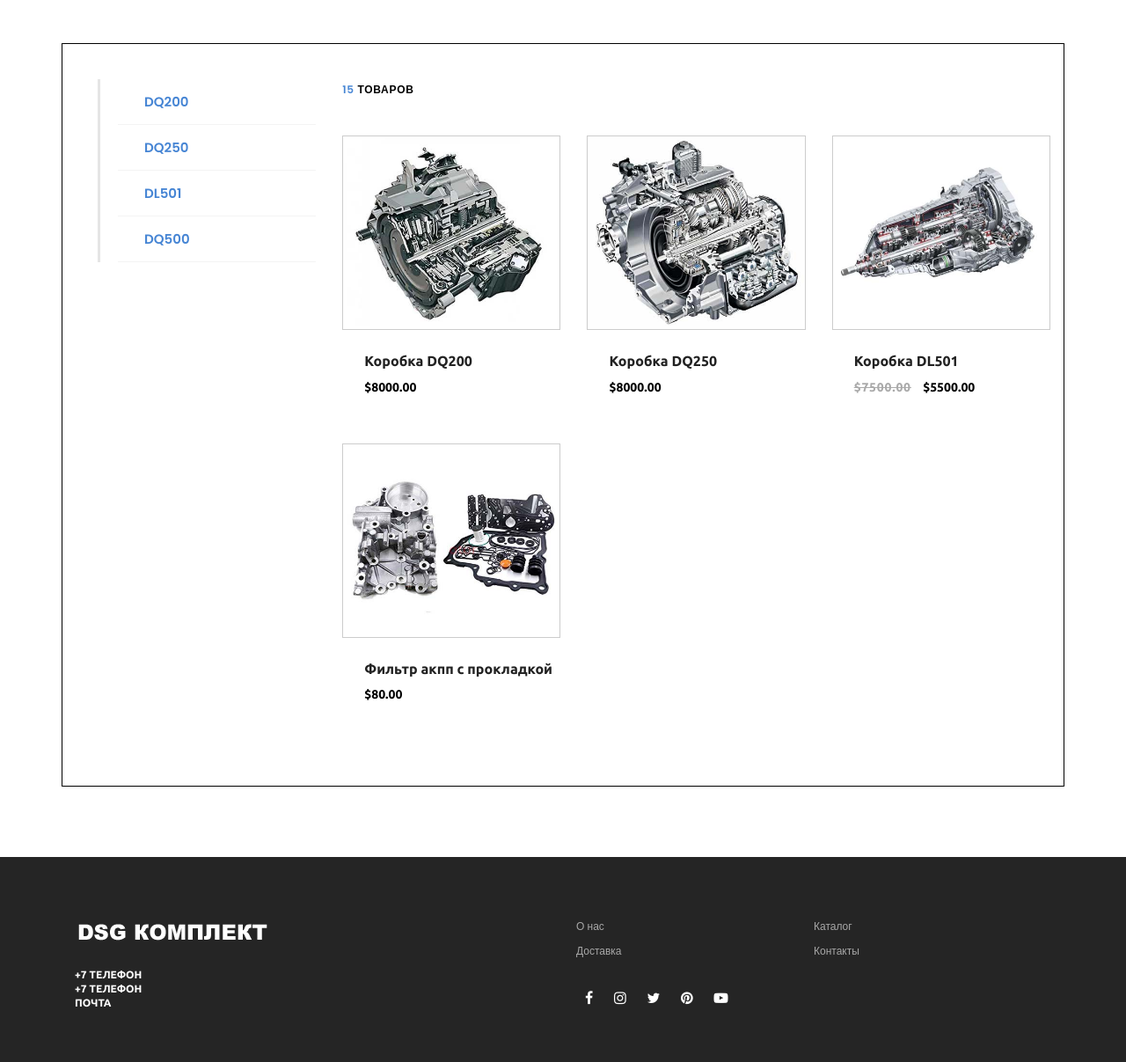
After one commit to lebalex/dsg, a PHP site: page /catalog in a window 1280 px wide. The commit adds this page. Shown: the part 386-1593 px from the top of the page at 88% size. Run offline with PHP 8.4, Linux system fonts and the light colour scheme.

Commit message:
19.09.2020 16:17

```diff
--- /dev/null
+++ b/catalog.php
@@ -0,0 +1,230 @@
+<?php
+include_once 'header.php';
+?>
+<section class="welcome_area">
+    <div class="fullscreen-bg">
+        <div class="overlay">
+
+            <div class="container h-100">
+                <div class="row h-100 align-items-center">
+                    <div class="col-12">
+                        <div class="hero-content">
+                            <h3>DSG Комплект</h3>
+                            <h6>Каталог</h6>
+                        </div>
+                    </div>
+                </div>
+            </div>
+
+        </div>
+
+        <video loop="" muted="" autoplay="" poster="/bg/vag2.jpg" class="fullscreen-bg__video">
+            <source src="/bg/vag2.mp4" type="video/mp4">
+            <source src="/bg/vag2.webm" type="video/webm">
+        </video>
+    </div>
+</section>
+
+<section class="shop_grid_area section-padding-0-80">
+    <div class="overlay3 container">
+        <div class="row">
+            <div class="col-lg-3 ">
+                <div class="sidemenu-container">
+                    <div class="wrapperWidthFixedSrollBlock">
+                        <div class="selector-fixedSrollBlock menu-navigation" id='navigation'>
+                            <div class="selector-fixedSrollBlock-real-heigh">
+                                <div class="row">
+                                    <ul class='nav'>
+                                        <li class='col-12  on-ic '>
+                                            <a href="/catalog/1" class='nav-link scroll'>
+
+                                                <span class="text">DQ200</span>
+                                            </a></li>
+                                        <li class='col-12  on-ic '>
+                                            <a href="/catalog/2" class='nav-link scroll'>
+                                                <span class="text">DQ250</span>
+                                            </a></li>
+                                        <li class='col-12  on-ic '>
+                                            <a href="/catalog/3" class='nav-link scroll'>
+                                                <span class="text">DL501</span>
+                                            </a></li>
+                                        <li class='col-12  on-ic '>
+                                            <a href="/catalog/4" class='nav-link scroll'>
+                                                <span class="text">DQ500</span>
+                                            </a></li>
+                                    </ul>
+                                </div>
+                            </div>
+                        </div>
+                    </div>
+                </div>
+            </div>
+            <!---------------------------->
+            <div class="col-12 col-md-8 col-lg-9">
+                <div class="shop_grid_product_area">
+                    <div class="row">
+                        <div class="col-12">
+                            <div class="product-topbar d-flex align-items-center justify-content-between">
+                                <!-- Total Products -->
+                                <div class="total-products">
+                                    <p><span>15</span> товаров</p>
+                                </div>
+
+                            </div>
+                        </div>
+                    </div>
+
+                    <div class="row">
+
+                        <!-- Single Product -->
+                        <div class="col-12 col-sm-6 col-lg-4">
+                            <div class="single-product-wrapper">
+                                <!-- Product Image -->
+                                <div class="product-img">
+                                    <img src="/img/categ-img/dq200.jpg" alt="">
+                                    <!-- Hover Thumb -->
+                                    <!--img class="hover-img" src="img/product-img/product-2.jpg" alt=""-->
+                                    <!-- Favourite -->
+                                    <div class="product-favourite">
+                                        <a href="#" class="favme fa fa-heart"></a>
+                                    </div>
+                                </div>
+                                <!-- Product Description -->
+                                <div class="product-description">
+                                    <a href="single-product-details.html">
+                                        <h6>Коробка DQ200</h6>
+                                    </a>
+                                    <p class="product-price">$8000.00</p>
+
+                                    <!-- Hover Content -->
+                                    <div class="hover-content">
+                                        <!-- Add to Cart -->
+                                        <div class="add-to-cart-btn">
+                                            <a href="#" class="btn essence-btn">В корзину</a>
+                                        </div>
+                                    </div>
+                                </div>
+                            </div>
+                        </div>
+
+                        <!-- Single Product -->
+                        <div class="col-12 col-sm-6 col-lg-4">
+                            <div class="single-product-wrapper">
+                                <!-- Product Image -->
+                                <div class="product-img">
+                                    <img src="/img/categ-img/dq250.jpg" alt="">
+                                    <!-- Hover Thumb -->
+                                    <!--img class="hover-img" src="img/product-img/product-3.jpg" alt=""-->
+                                    <!-- Favourite -->
+                                    <div class="product-favourite">
+                                        <a href="#" class="favme fa fa-heart"></a>
+                                    </div>
+                                </div>
+                                <!-- Product Description -->
+                                <div class="product-description">
+                                    <a href="single-product-details.html">
+                                        <h6>Коробка DQ250</h6>
+                                    </a>
+                                    <p class="product-price">$8000.00</p>
+
+                                    <!-- Hover Content -->
+                                    <div class="hover-content">
+                                        <!-- Add to Cart -->
+                                        <div class="add-to-cart-btn">
+                                            <a href="#" class="btn essence-btn">В корзину</a>
+                                        </div>
+                                    </div>
+                                </div>
+                            </div>
+                        </div>
+
+                        <!-- Single Product -->
+                        <div class="col-12 col-sm-6 col-lg-4">
+                            <div class="single-product-wrapper">
+                                <!-- Product Image -->
+                                <div class="product-img">
+                                    <img src="/img/categ-img/dl501.jpg" alt="">
+                                    <!-- Hover Thumb -->
+                                    <!--img class="hover-img" src="img/product-img/product-4.jpg" alt=""-->
+
+                                    <!-- Product Badge -->
+                                    <!--div class="product-badge offer-badge">
+                                    <span>-30%</span>
+                                </div-->
+
+                                    <!-- Favourite -->
+                                    <div class="product-favourite">
+                                        <a href="#" class="favme fa fa-heart"></a>
+                                    </div>
+                                </div>
+                                <!-- Product Description -->
+                                <div class="product-description">
+                                    <a href="single-product-details.html">
+                                        <h6>Коробка DL501</h6>
+                                    </a>
+                                    <p class="product-price"><span class="old-price">$7500.00</span> $5500.00</p>
+
+                                    <!-- Hover Content -->
+                                    <div class="hover-content">
+                                        <!-- Add to Cart -->
+                                        <div class="add-to-cart-btn">
+                                            <a href="#" class="btn essence-btn">В корзину</a>
+                                        </div>
+                                    </div>
+                                </div>
+                            </div>
+                        </div>
+
+                        <!-- Single Product -->
+                        <div class="col-12 col-sm-6 col-lg-4">
+                            <div class="single-product-wrapper">
+                                <!-- Product Image -->
+                                <div class="product-img">
+                                    <img src="/img/categ-img/other.jpg" alt="">
+                                    <!-- Hover Thumb -->
+                                    <!--img class="hover-img" src="img/product-img/product-5.jpg" alt=""-->
+
+                                    <!-- Product Badge -->
+                                    <!--div class="product-badge new-badge">
+                                    <span>New</span>
+                                </div-->
+
+                                    <!-- Favourite -->
+                                    <div class="product-favourite">
+                                        <a href="#" class="favme fa fa-heart"></a>
+                                    </div>
+                                </div>
+                                <!-- Product Description -->
+                                <div class="product-description">
+                                    <a href="single-product-details.html">
+                                        <h6>Фильтр акпп с прокладкой</h6>
+                                    </a>
+                                    <p class="product-price">$80.00</p>
+
+                                    <!-- Hover Content -->
+                                    <div class="hover-content">
+                                        <!-- Add to Cart -->
+                                        <div class="add-to-cart-btn">
+                                            <a href="#" class="btn essence-btn">В корзину</a>
+                                        </div>
+                                    </div>
+                                </div>
+                            </div>
+                        </div>
+
+
+
+
+                    </div>
+
+                </div>
+            </div>
+
+
+        </div>
+    </div>
+</section>
+
+<?php
+include_once 'footer.php';
+?>
--- a/contact.php
+++ b/contact.php
@@ -18,9 +18,9 @@ include_once 'header.php';
 
         </div>
 
-        <video loop="" muted="" autoplay="" poster="bg/vag6.jpg" class="fullscreen-bg__video">
-            <source src="bg/vag6.mp4" type="video/mp4">
-            <source src="bg/vag6.webm" type="video/webm">
+        <video loop="" muted="" autoplay="" poster="/bg/vag6.jpg" class="fullscreen-bg__video">
+            <source src="/bg/vag6.mp4" type="video/mp4">
+            <source src="/bg/vag6.webm" type="video/webm">
         </video>
     </div>
 </section>
--- a/css/core-style.css
+++ b/css/core-style.css
@@ -240,7 +240,7 @@ img {
   text-transform: uppercase;
   font-size: 12px;
   line-height: 50px;
-  background-color: #0315ff;
+  background-color: #4685d4;
   letter-spacing: 1.5px;
   font-weight: 600; }
   .essence-btn:hover, .essence-btn:focus {
@@ -809,11 +809,12 @@ img {
   margin-bottom: 50px;
   overflow: hidden;
   background-color: #ffffff;
-  border: 1px solid #ccc;}
+  }
   .single-product-wrapper .product-img {
     position: relative;
     z-index: 1;
-    overflow: hidden; }
+    overflow: hidden;
+    border: 1px solid #ccc;}
     .single-product-wrapper .product-img img {
       width: 100%;
       -webkit-transition-duration: 500ms;
@@ -1385,7 +1386,7 @@ img {
     text-transform: uppercase;
     letter-spacing: 0.75px; }
     .product-topbar .total-products p span {
-      color: #0315ff; }
+      color: #4685d4; }
   .product-topbar .product-sorting p {
     margin-bottom: 0;
     font-size: 12px;
--- a/footer.php
+++ b/footer.php
@@ -7,7 +7,7 @@
                     <div class="single_widget_area d-flex">
                         <!-- Logo -->
                         <div class="footer-logo">
-                            <a href="index"><img src="img/core-img/logo2_dsg.png" alt=""></a>
+                            <a href="index"><img src="/img/core-img/logo2_dsg.png" alt=""></a>
                         </div>
 
                     </div>
@@ -16,10 +16,10 @@
                 <div class="col-12 col-md-6">
                     <div class="single_widget_area">
                         <ul class="footer_widget_menu">
-                            <li><a href="about">О нас</a></li>
-                            <li><a href="catalog">Каталог</a></li>
-                            <li><a href="sale">Доставка</a></li>
-                            <li><a href="contact">Контакты</a></li>
+                            <li><a href="/about">О нас</a></li>
+                            <li><a href="/catalog">Каталог</a></li>
+                            <li><a href="/sale">Доставка</a></li>
+                            <li><a href="/contact">Контакты</a></li>
                         </ul>
                     </div>
                 </div>
@@ -57,17 +57,17 @@
     <!-- ##### Footer Area End ##### -->
 
     <!-- jQuery (Necessary for All JavaScript Plugins) -->
-    <script src="js/jquery/jquery-2.2.4.min.js"></script>
+    <script src="/js/jquery/jquery-2.2.4.min.js"></script>
     <!-- Popper js -->
-    <script src="js/popper.min.js"></script>
+    <script src="/js/popper.min.js"></script>
     <!-- Bootstrap js -->
-    <script src="js/bootstrap.min.js"></script>
+    <script src="/js/bootstrap.min.js"></script>
     <!-- Plugins js -->
-    <script src="js/plugins.js"></script>
+    <script src="/js/plugins.js"></script>
     <!-- Classy Nav js -->
-    <script src="js/classy-nav.min.js"></script>
+    <script src="/js/classy-nav.min.js"></script>
     <!-- Active js -->
-    <script src="js/active.js"></script>
+    <script src="/js/active.js"></script>
 
 </body>
 
--- a/header.php
+++ b/header.php
@@ -10,11 +10,11 @@
     <title>DSG Комплект</title>
 
 
-    <link rel="icon" href="img/core-img/favicon.ico">
+    <link rel="icon" href="/img/core-img/favicon.ico">
 
 
-    <link rel="stylesheet" href="css/core-style.css">
-    <link rel="stylesheet" href="style.css">
+    <link rel="stylesheet" href="/css/core-style.css">
+    <link rel="stylesheet" href="/style.css">
 
 </head>
 
@@ -25,7 +25,7 @@
             <!-- Classy Menu -->
             <nav class="classy-navbar" id="essenceNav">
                 <!-- Logo -->
-                <a class="nav-brand" href="index"><img src="img/core-img/logo_dsg.png" alt=""></a>
+                <a class="nav-brand" href="/index"><img src="/img/core-img/logo_dsg.png" alt=""></a>
                 <!-- Navbar Toggler -->
                 <div class="classy-navbar-toggler">
                     <span class="navbarToggler"><span></span><span></span><span></span></span>
@@ -39,17 +39,17 @@
                     <!-- Nav Start -->
                     <div class="classynav">
                         <ul>
-                            <li><a href="about">О нас</a></li>
-                            <li><a href="#">Каталог</a>
+                            <li><a href="/about">О нас</a></li>
+                            <li><a href="/catalog">Каталог</a>
                                 <ul class="dropdown">
-                                    <li><a href="/1">DQ200</a></li>
-                                    <li><a href="/2">DQ250</a></li>
-                                    <li><a href="/3">DL501</a></li>
-                                    <li><a href="/4">DQ500</a></li>
+                                    <li><a href="/catalog/1">DQ200</a></li>
+                                    <li><a href="/catalog/2">DQ250</a></li>
+                                    <li><a href="/catalog/3">DL501</a></li>
+                                    <li><a href="/catalog/4">DQ500</a></li>
                                 </ul>
                             </li>
-                            <li><a href="sale">Доставка</a></li>
-                            <li><a href="contact">Контакты</a></li>
+                            <li><a href="/sale">Доставка</a></li>
+                            <li><a href="/contact">Контакты</a></li>
                         </ul>
                     </div>
                     <!-- Nav End -->
@@ -67,15 +67,15 @@
                 </div>
                 <!-- Favourite Area -->
                 <div class="favourite-area">
-                    <a href="#"><img src="img/core-img/heart.svg" alt=""></a>
+                    <a href="#"><img src="/img/core-img/heart.svg" alt=""></a>
                 </div>
                 <!-- User Login Info -->
                 <div class="user-login-info">
-                    <a href="#"><img src="img/core-img/user.svg" alt=""></a>
+                    <a href="#"><img src="/img/core-img/user.svg" alt=""></a>
                 </div>
                 <!-- Cart Area -->
                 <div class="cart-area">
-                    <a href="#" id="essenceCartBtn"><img src="img/core-img/bag.svg" alt=""> <span>2</span></a>
+                    <a href="#" id="essenceCartBtn"><img src="/img/core-img/bag.svg" alt=""> <span>2</span></a>
                 </div>
             </div>
 
--- a/sale.php
+++ b/sale.php
@@ -18,9 +18,9 @@ include_once 'header.php';
 
         </div>
 
-        <video loop="" muted="" autoplay="" poster="bg/vag6.jpg" class="fullscreen-bg__video">
-            <source src="bg/vag6.mp4" type="video/mp4">
-            <source src="bg/vag6.webm" type="video/webm">
+        <video loop="" muted="" autoplay="" poster="/bg/vag3.jpg" class="fullscreen-bg__video">
+            <source src="/bg/vag3.mp4" type="video/mp4">
+            <source src="/bg/vag3.webm" type="video/webm">
         </video>
     </div>
 </section>
--- a/style.css
+++ b/style.css
@@ -73,3 +73,59 @@
         margin-top: -40px;
         z-index: 5;
     }
+
+
+
+a{
+    color: #2285c4;
+    text-decoration: none;
+    cursor: pointer;
+    outline: 0;
+    outline-offset: 0;
+}
+a:active, a:hover, a:focus{
+    cursor: pointer;
+    outline: 0;
+    outline-offset: 0;
+    text-decoration: none;
+    color: inherit;
+}
+
+
+
+
+div.menu-navigation ul.nav{
+    margin: 0 0 50px;
+    padding: 0;
+    list-style: none;
+    width: 100%;
+}
+div.menu-navigation ul.nav>li > a{
+    display: block;
+    position: relative;
+    border-left: 3px solid #e5e5e5;
+    padding: 0 0 0 20px;
+    -webkit-transition: background-color .4s;
+    -o-transition: background-color .4s;
+    transition: background-color .4s;
+    background-color: #fff;
+}
+div.menu-navigation ul.nav>li a:hover span.text{
+    color: #111111;
+    background-color: transparent;
+}
+div.menu-navigation ul.nav>li span.text{
+    font-size: 15px;
+    line-height: 21px;
+    padding: 15px 10px 15px 0;
+    color: #4685d4;
+    display: block;
+    border-bottom: 1px solid #f4f4f4;
+    -webkit-transition: all .5s;
+    -o-transition: all .5s;
+    transition: all .5s;
+}
+
+div.menu-navigation ul.nav>li.on-ic span.text{
+    padding-left: 30px;
+}
```
Also changed, not shown: about.php (+4 -28 lines), index.php (+21 -45 lines), .htaccess, bg/vag2.jpg (added), bg/vag3.jpg (added), 2 other files.
